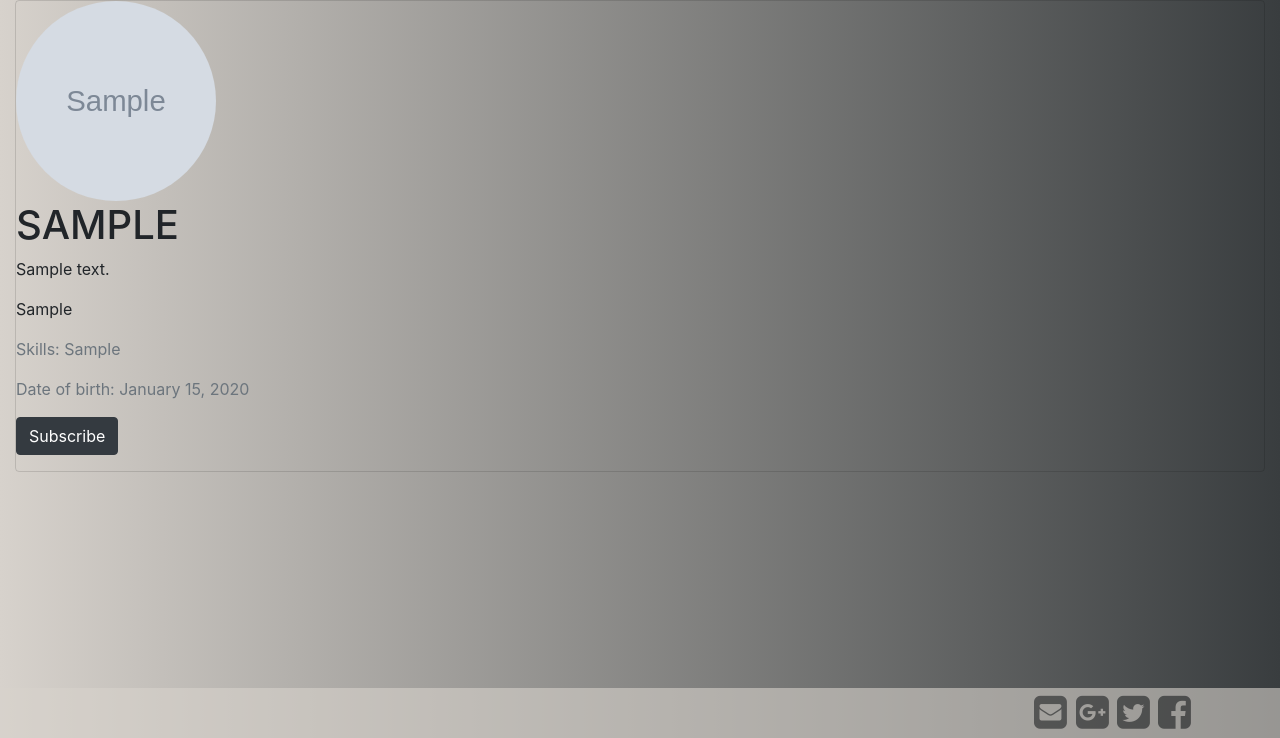
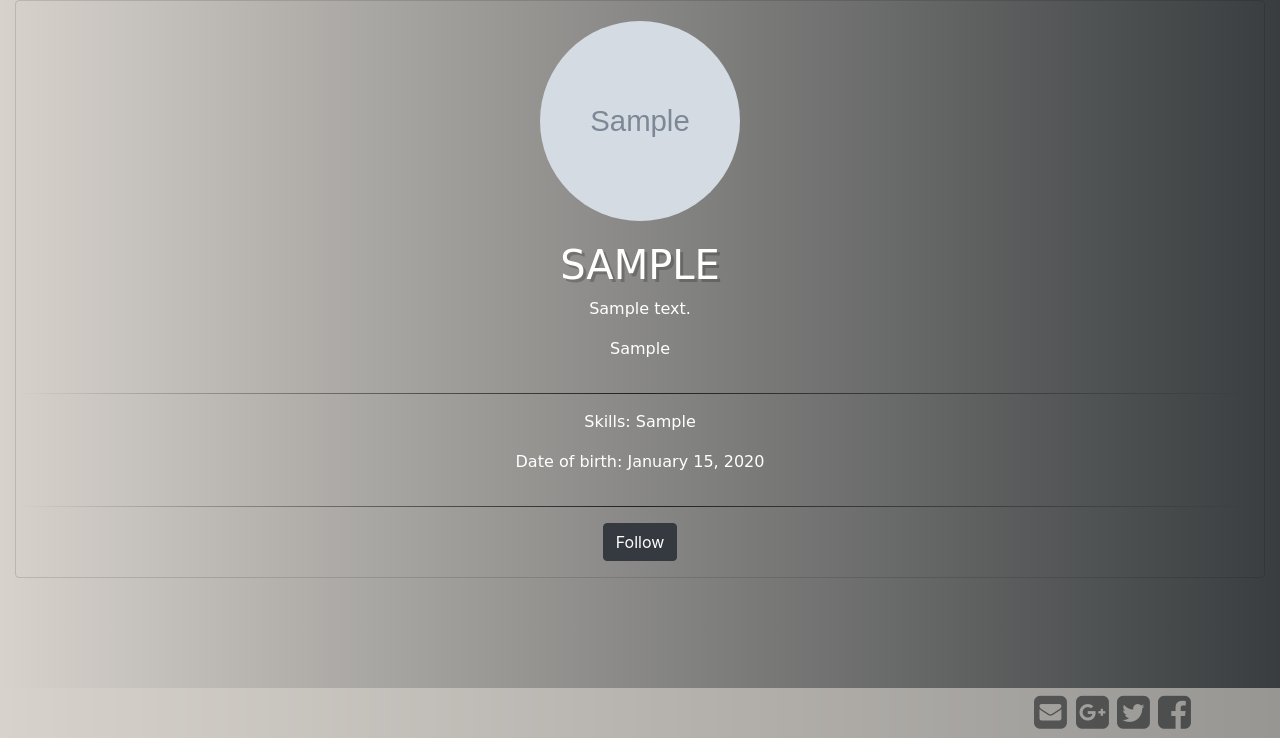
Before and after one commit to VladaDidko/skill-it, a Django app: page /profile/ in a window 1280 px wide. Shown: the part 62-800 px from the top of the page. Run offline with Django 3.2, Linux system fonts and the light colour scheme; a user stored in the database is signed in; tables that the repository leaves empty hold one stand-in row (values such as "Sample post"); grey boxes marked "Sample" are stand-in pictures; some libraries are stand-ins or nearby versions.

Commit message:
user profile update

```diff
--- a/users/templates/users/profile.html
+++ b/users/templates/users/profile.html
@@ -1,13 +1,35 @@
 {% extends "general/base.html" %}
 {% load crispy_forms_tags %}
 {% block content %}
-    <div class="card" style="background: transparent;">
-      <img class = "rounded-circle"src="{{ user.profile.image.url }}" alt="UserImage" style="width:200px; height: 200px;">
-      <h1 style="text-transform: uppercase;">{{ user.username }}</h1>
-      <p class="description">{{ user.profile.description }}</p>
-      <p>{{ user.profile.city }}</p>
-      <p class = "text-secondary">Skills: {{ user.profile.skills }}</p>
-      <p class = "text-secondary">Date of birth: {{ user.profile.date_birth|date:"F d, Y"}} </p>
-      <p><button class='btn btn-md btn-dark'>Subscribe</button></p>
+    <div class="card" style=" background: transparent;align-content: center;
+ text-align: center;padding-top: 20px;">
+      <img class = "rounded-circle" src="{{ user.profile.image.url }}" alt="UserImage" style=" width:200px; height: 200px; display: block;
+      margin: 0 auto; margin-bottom: 20px;">
+      <h1 class="username" style="text-transform: uppercase; text-shadow: 3px 3px 0px rgba(0,0,0,0.2);
+ font-family: URW Chancery L, cursive;
+ color: #fff;">{{ user.username }}</h1>
+      <p style="text-shadow: 2px 4px 3px rgba(0,0,0,0.3) font-size: 16px;
+ font-family: URW Chancery L, cursive;
+ color: #fff;" class="description">{{ user.profile.description }}</p>
+      <p style="text-shadow: 2px 4px 3px rgba(0,0,0,0.3) font-size: 16px;
+ font-family: URW Chancery L, cursive;
+ color: #fff;" class="description">{{ user.profile.city }}</p><hr style="border: 0; height: 1px;
+     background-image: linear-gradient(to right, rgba(0, 0, 0, 0), rgba(0, 0, 0, 0.75), rgba(0, 0, 0, 0));">
+      <p style="text-shadow: 2px 4px 3px rgba(0,0,0,0.3) font-size: 16px;
+ font-family: URW Chancery L, cursive;
+ color: #fff;" class="description" class = "text-secondary">Skills: {{ user.profile.skills }}</p>
+      <p style="text-shadow: 2px 4px 3px rgba(0,0,0,0.3) font-size: 16px;
+ font-family: URW Chancery L, cursive;
+ color: #fff;" class="description" class = "text-secondary">Date of birth: {{ user.profile.date_birth|date:"F d, Y"}} </p>
+      <hr style="border: 0; height: 1px;
+       background-image: linear-gradient(to right, rgba(0, 0, 0, 0), rgba(0, 0, 0, 0.75), rgba(0, 0, 0, 0));">
+      <p><input type='button' onclick="change()" id='changeButton' value="Follow" class='btn btn-md btn-dark'></p>
     </div>
+    <script>
+      function change() {
+        var elem = document.getElementById('changeButton');
+        if (elem.value == "Follow") elem.value = "Unfollow";
+        else elem.value = "Follow";
+      }
+    </script>
 {% endblock content %}
```
Also changed, not shown: skill_it/media/profile_pics/IMG_8749.jpg (added).
